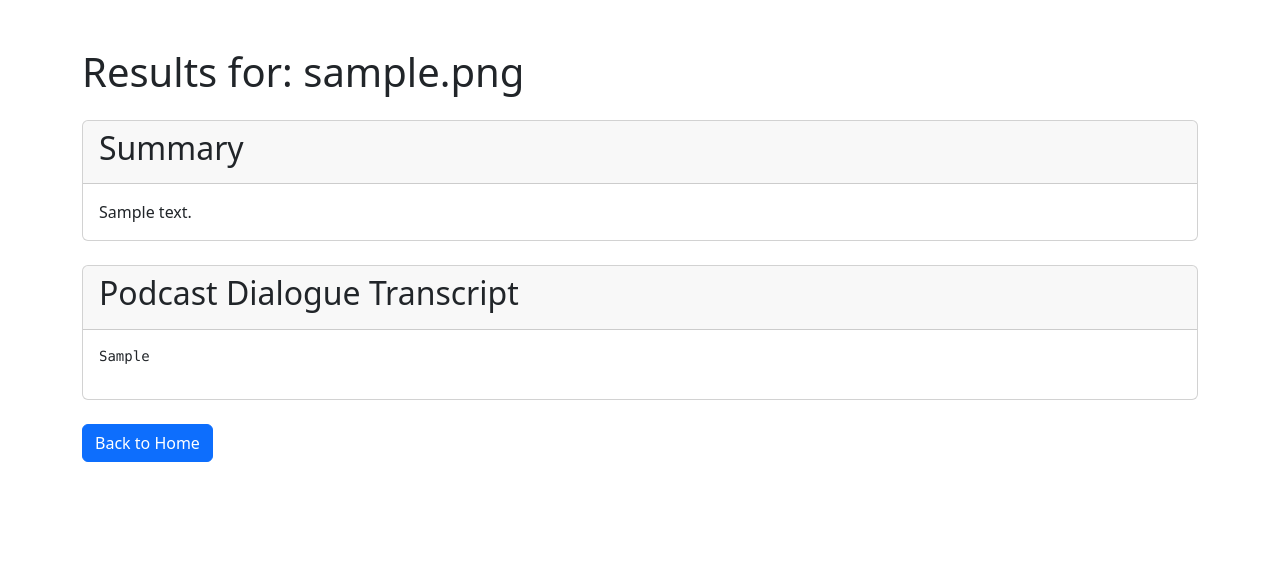
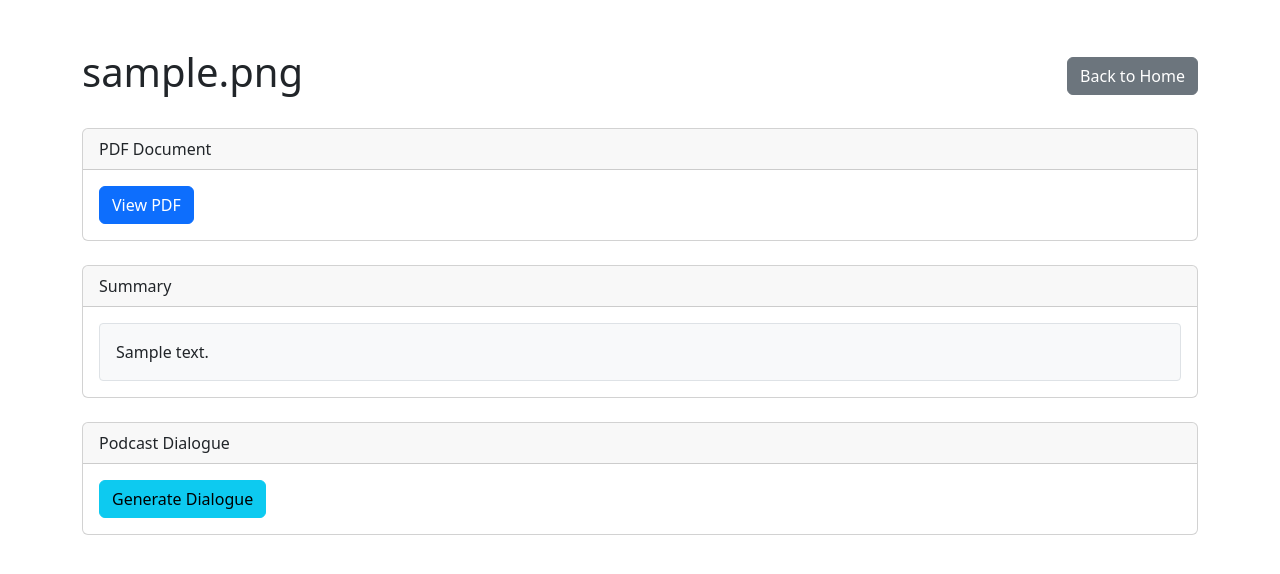
Before and after one commit to dranoto/audiopaper, a Flask app: page /summary/1 in a window 1280 px wide. Shown: the top 574 px of the page. Run offline with Flask 3, Linux system fonts and the light colour scheme; tables that the repository leaves empty hold one stand-in row (values such as "Sample post").

Commit message:
major fix

```diff
--- a/app.py
+++ b/app.py
@@ -253,9 +253,14 @@ def summarize_file(file_id):
 @app.route('/summary/<int:file_id>')
 def view_summary(file_id):
     pdf_file = PDFFile.query.get_or_404(file_id)
-    return render_template('summary.html', file=pdf_file)
+    audio_url = None
+    mp3_filename = f"dialogue_{file_id}.mp3"
+    mp3_filepath = os.path.join(app.config['GENERATED_AUDIO_FOLDER'], mp3_filename)
+    if os.path.exists(mp3_filepath):
+        audio_url = url_for('generated_audio', filename=mp3_filename)
+    return render_template('summary.html', file=pdf_file, audio_url=audio_url)
 
-@app.route('/generate_dialogue/<int:file_id>')
+@app.route('/generate_dialogue/<int:file_id>', methods=['POST'])
 def generate_dialogue(file_id):
     pdf_file = PDFFile.query.get_or_404(file_id)
     settings = get_settings()
--- a/templates/summary.html
+++ b/templates/summary.html
@@ -2,36 +2,155 @@
 <html lang="en">
 <head>
     <meta charset="UTF-8">
-    <meta name="viewport" content="width=device-width, initial-scale=1.0">
-    <title>Results for {{ file.filename }}</title>
+    <title>Details for {{ file.filename }}</title>
     <link href="https://cdn.jsdelivr.net/npm/bootstrap@5.3.0/dist/css/bootstrap.min.css" rel="stylesheet">
+    <style>
+        .loading-spinner {
+            display: none; /* Hidden by default */
+        }
+        .content-box {
+            white-space: pre-wrap;
+            background-color: #f8f9fa;
+            border: 1px solid #dee2e6;
+            padding: 1rem;
+            border-radius: .25rem;
+            max-height: 400px;
+            overflow-y: auto;
+        }
+    </style>
 </head>
 <body>
 <div class="container mt-5">
-        <h1>Results for: {{ file.filename }}</h1>
-        <div class="card mt-4">
+    <div class="d-flex justify-content-between align-items-center mb-4">
+        <h1>{{ file.filename }}</h1>
+        <a href="{{ url_for('index') }}" class="btn btn-secondary">Back to Home</a>
+    </div>
+
+    <div class="card mb-4">
         <div class="card-header">
-                <h2>Summary</h2>
+            PDF Document
         </div>
         <div class="card-body">
-                <p class="card-text" style="white-space: pre-wrap;">{{ file.summary }}</p>
+            <a href="{{ url_for('uploaded_file', filename=file.filename) }}" target="_blank" class="btn btn-primary">View PDF</a>
         </div>
     </div>
 
-        <div class="card mt-4">
+    <!-- Summary Section -->
+    <div class="card mb-4">
         <div class="card-header">
-                <h2>Podcast Dialogue Transcript</h2>
+            Summary
         </div>
-            <div class="card-body">
-                {% if file.dialogue_transcript %}
-                    <pre>{{ file.dialogue_transcript }}</pre>
+        <div class="card-body" id="summary-section">
+            {% if file.summary %}
+                <div class="content-box">{{ file.summary }}</div>
             {% else %}
-                    <p>No dialogue has been generated for this file yet.</p>
+                <button id="summarize-btn" class="btn btn-success" onclick="summarizeFile({{ file.id }})">
+                    <span class="spinner-border spinner-border-sm loading-spinner" role="status" aria-hidden="true"></span>
+                    Generate Summary
+                </button>
+                <div id="summary-error" class="alert alert-danger mt-3" style="display: none;"></div>
             {% endif %}
         </div>
     </div>
 
-        <a href="{{ url_for('index') }}" class="btn btn-primary mt-4">Back to Home</a>
+    <!-- Dialogue Section -->
+    <div class="card">
+        <div class="card-header">
+            Podcast Dialogue
         </div>
+        <div class="card-body" id="dialogue-section">
+            {% if file.dialogue_transcript and audio_url %}
+                <h5>Audio Player</h5>
+                <audio controls class="w-100 mb-3">
+                    <source src="{{ audio_url }}" type="audio/mpeg">
+                    Your browser does not support the audio element.
+                </audio>
+                <h5>Transcript</h5>
+                <div class="content-box">{{ file.dialogue_transcript }}</div>
+            {% else %}
+                <button id="dialogue-btn" class="btn btn-info" onclick="generateDialogue({{ file.id }})">
+                    <span class="spinner-border spinner-border-sm loading-spinner" role="status" aria-hidden="true"></span>
+                    Generate Dialogue
+                </button>
+                <div id="dialogue-error" class="alert alert-danger mt-3" style="display: none;"></div>
+            {% endif %}
+        </div>
+    </div>
+</div>
+
+<script>
+function toggleLoading(buttonId, isLoading) {
+    const button = document.getElementById(buttonId);
+    if (!button) return;
+    const spinner = button.querySelector('.loading-spinner');
+    button.disabled = isLoading;
+    spinner.style.display = isLoading ? 'inline-block' : 'none';
+}
+
+function handleError(divId, error) {
+    const errorDiv = document.getElementById(divId);
+    errorDiv.textContent = 'An error occurred: ' + error;
+    errorDiv.style.display = 'block';
+}
+
+function summarizeFile(fileId) {
+    toggleLoading('summarize-btn', true);
+    const errorDiv = document.getElementById('summary-error');
+    errorDiv.style.display = 'none';
+
+    fetch(`/summarize_file/${fileId}`, { method: 'POST' })
+        .then(response => {
+            if (!response.ok) {
+                // Try to get error from JSON body, otherwise use status text
+                return response.json().then(errData => {
+                    throw new Error(errData.error || response.statusText);
+                }).catch(() => {
+                    throw new Error(`Request failed with status: ${response.status}`);
+                });
+            }
+            return response.json();
+        })
+        .then(data => {
+            if (data.success && data.redirect_url) {
+                window.location.href = data.redirect_url;
+            } else {
+                throw new Error(data.error || 'An unknown error occurred during summarization.');
+            }
+        })
+        .catch(err => {
+            handleError('summary-error', err.message);
+        })
+        .finally(() => toggleLoading('summarize-btn', false));
+}
+
+function generateDialogue(fileId) {
+    toggleLoading('dialogue-btn', true);
+    const errorDiv = document.getElementById('dialogue-error');
+    errorDiv.style.display = 'none';
+
+    fetch(`/generate_dialogue/${fileId}`, { method: 'POST' })
+        .then(response => {
+            if (!response.ok) {
+                return response.json().then(errData => {
+                    throw new Error(errData.error || response.statusText);
+                }).catch(() => {
+                    throw new Error(`Request failed with status: ${response.status}`);
+                });
+            }
+            return response.json();
+        })
+        .then(data => {
+            if (data.audio_url) {
+                window.location.reload();
+            } else {
+                throw new Error(data.error || 'An unknown error occurred during dialogue generation.');
+            }
+        })
+        .catch(err => {
+            handleError('dialogue-error', err.message);
+        })
+        .finally(() => toggleLoading('dialogue-btn', false));
+}
+</script>
 </body>
 </html>
```
Lines whose indentation alone changed are shown as unchanged.
